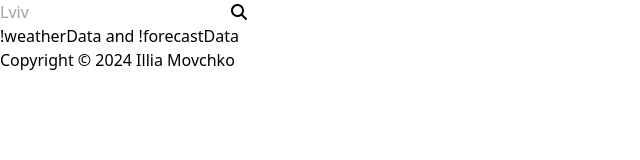
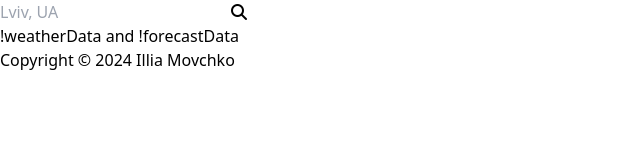
Before and after one commit to conceptbtw/react-weather-app, a React (Vite) app: page / in a window 1280 px wide. Shown: the top 160 px of the page, without its empty margins (0-640 px from the left). Built offline with nearby package versions, Linux system fonts and the light colour scheme; no server answers.

Commit message:
Update Search component

```diff
--- a/index.html
+++ b/index.html
@@ -4,6 +4,11 @@
     <meta charset="UTF-8" />
     <meta name="viewport" content="width=device-width, initial-scale=1.0" />
     <title>Weather</title>
+    <link
+      rel="icon"
+      type="image/svg+xml"
+      href="https://bmcdn.nl/assets/weather-icons/v3.0/fill/svg/partly-cloudy-day.svg"
+    />
     <link rel="preconnect" href="https://fonts.googleapis.com" />
     <link rel="preconnect" href="https://fonts.gstatic.com" crossorigin />
     <link
--- a/src/App.jsx
+++ b/src/App.jsx
@@ -1,12 +1,15 @@
+import { useState } from "react";
 import Header from "./components/Header";
 import Main from "./components/Main";
 import Footer from "./components/Footer";
 
 const App = () => {
+  const [city, setCity] = useState("Lviv, UA");
+
   return (
     <div className="min-h-svh flex flex-col justify-center items-center text-xl text-center font-bold">
-      <Header />
-      <Main city="Lviv" />
+      <Header setCity={setCity} />
+      <Main city={city} />
       <Footer />
     </div>
   );
--- a/src/components/Header.jsx
+++ b/src/components/Header.jsx
@@ -1,9 +1,9 @@
 import Search from "./Search";
 
-const Header = () => {
+const Header = ({ setCity }) => {
   return (
     <header className="w-full p-4 flex justify-center items-center border">
-      <Search />
+      <Search setCity={setCity} />
     </header>
   );
 };
--- a/src/components/Search.jsx
+++ b/src/components/Search.jsx
@@ -1,11 +1,28 @@
-const Search = () => {
+import { useState } from "react";
+
+const Search = ({ setCity }) => {
+  const [inputValue, setInputValue] = useState("");
+
+  const handleSubmit = (e) => {
+    e.preventDefault();
+    if (inputValue.trim()) {
+      setCity(inputValue.trim());
+      setInputValue("");
+    }
+  };
+
   return (
-    <form className="p-1 flex justify-center items-center gap-1 border">
+    <form
+      className="p-1 flex justify-center items-center gap-1 border"
+      onSubmit={handleSubmit}
+    >
       <input
         className="h-8 p-1 flex justify-center items-center border"
         type="text"
-        placeholder="Lviv"
-      ></input>
+        placeholder="Lviv, UA"
+        value={inputValue}
+        onChange={(e) => setInputValue(e.target.value)}
+      />
       <button
         className="size-8 flex justify-center items-center border"
         type="submit"
```
